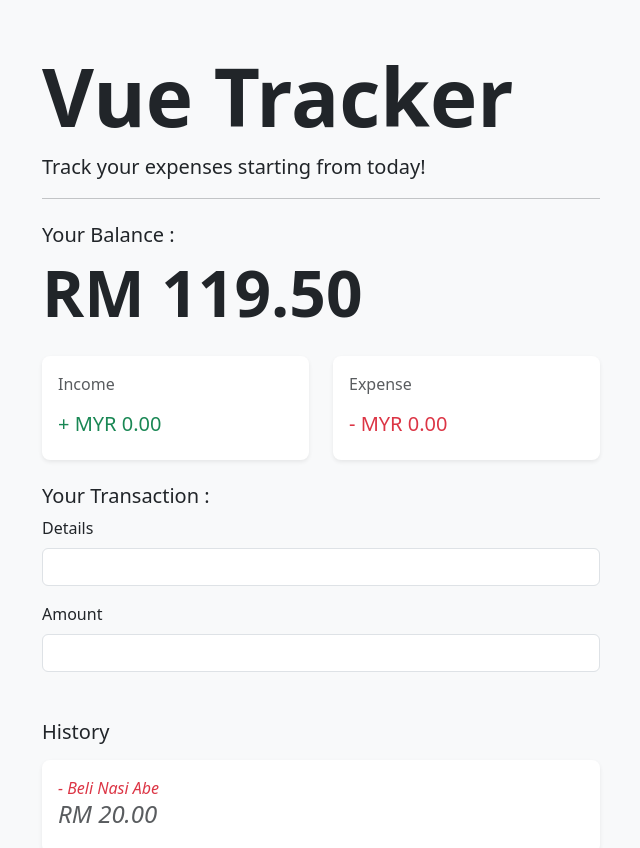
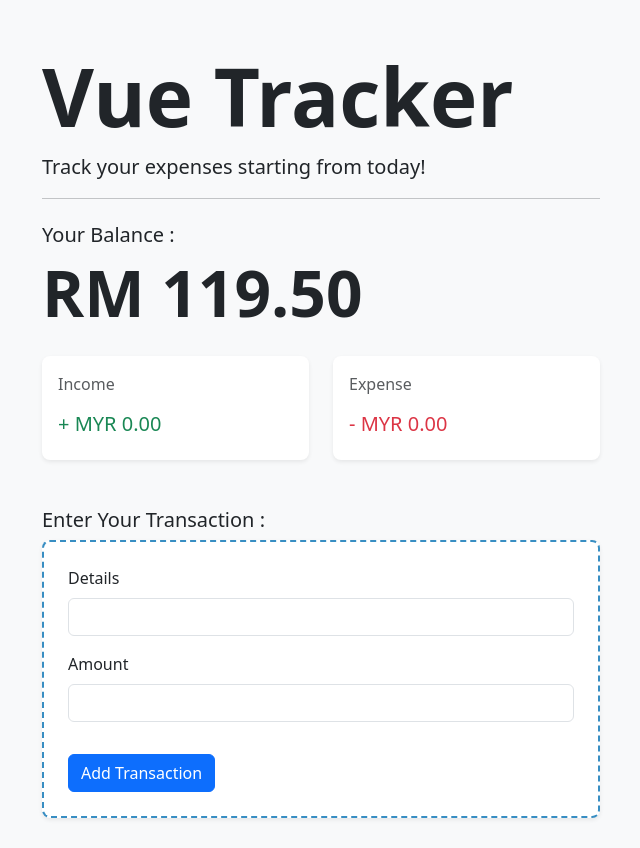
Before and after one commit to msulaimanmisri/vue-tracker, a Vue app: page / in a window 1280 px wide. Shown: the top 848 px of the page, without its empty margins (319-959 px from the left). Built offline with nearby package versions, Linux system fonts and the light colour scheme.

Commit message:
Refactor Form styling

```diff
--- a/src/App.vue
+++ b/src/App.vue
@@ -4,7 +4,7 @@
       <Header />
       <RemainingBalance :total="total" />
       <IncomeExpenses />
-      <addTransaction />
+      <TransactionForm />
       <TransactionList :transactions="transactions" />
     </div>
   </div>
@@ -14,7 +14,7 @@
 import Header from './components/Header.vue';
 import RemainingBalance from './components/RemainingBalance.vue';
 import IncomeExpenses from './components/IncomeExpenses.vue';
-import AddTransaction from './components/AddTransaction.vue';
+import TransactionForm from './components/TransactionForm.vue';
 import TransactionList from './components/TransactionList.vue';
 
 import { ref, computed } from 'vue';
--- a/src/components/AddTransaction.vue
+++ b/src/components/TransactionForm.vue
@@ -1,8 +1,9 @@
 <template>
-    <div class="mt-4">
-        <h4 class="fs-5">Your Transaction :</h4>
+    <div class="mt-5">
+        <h4 class="fs-5">Enter Your Transaction :</h4>
+
         <form id="transaction-form"
-            class="form-group">
+            class="card card-body form-group shadow-sm rounded-3 p-4">
 
             <div id="expenses-details">
                 <label for="details"
@@ -15,7 +16,7 @@
             </div>
 
             <div id="expenses-amount"
-                class="mt-3">
+                class="my-3">
                 <label for="amount"
                     class="form-label"> Amount </label>
 
@@ -24,6 +25,20 @@
                     name="amount"
                     class="form-control">
             </div>
+
+            <div id="submitButton"
+                class="mt-3">
+                <button class="btn btn-primary"
+                    type="submit">Add Transaction</button>
+            </div>
+
         </form>
+
     </div>
 </template>
+
+<style scoped>
+.card {
+    border: 2px dashed rgb(56, 142, 195)
+}
+</style>
```
